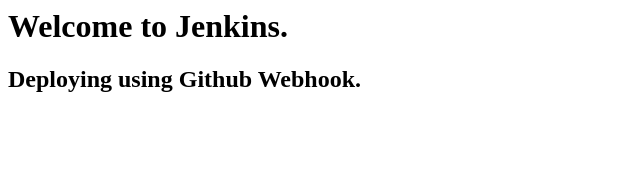
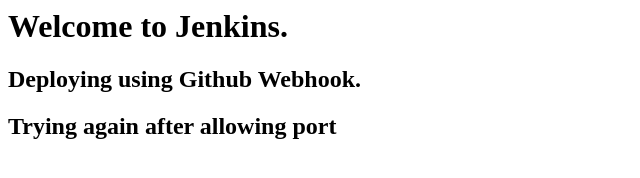
Before and after one commit to pathakbhaskar/jenkins-html, a plain HTML site: page index.html in a window 1280 px wide. Shown: the whole page, without its empty margins (0-640 px from the left). Drawn offline with Linux system fonts and the light colour scheme.

Commit message:
Update index.html

```diff
--- a/index.html
+++ b/index.html
@@ -1,2 +1,3 @@
 <h1> Welcome to Jenkins. </h1>
 <h2> Deploying using Github Webhook.</h2>
+<h2> Trying again after allowing port</h2>
```
